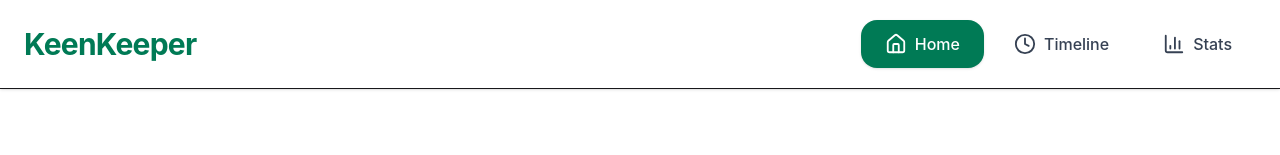
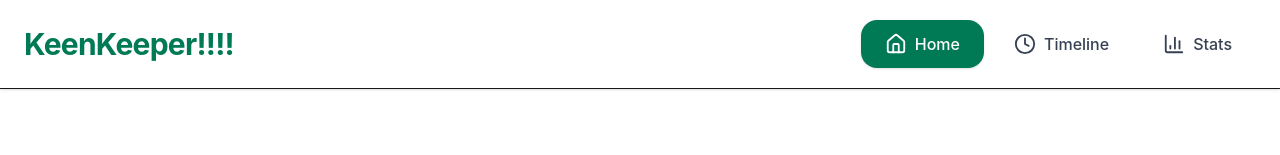
Before and after one commit to naheunpranto/KeenKeeper-Keep-Your-Friendships-Alive, a React (Vite) app: page / in a window 1280 px wide. Shown: the top 155 px of the page. Built offline with nearby package versions, Linux system fonts and the light colour scheme.

Commit message:
update something

```diff
--- a/src/components/Navigation.jsx
+++ b/src/components/Navigation.jsx
@@ -11,7 +11,7 @@ export default function Navigation() {
         <div className="flex items-center justify-between">
           {/* Logo */}
           <div className="text-3xl font-bold tracking-tight text-emerald-700 hover:text-emerald-800 transition duration-300 cursor-pointer">
-            KeenKeeper
+            KeenKeeper!!!!
           </div>
 
           {/* Desktop Menu */}
```
